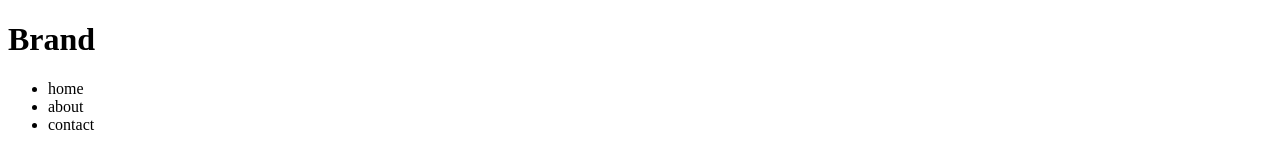
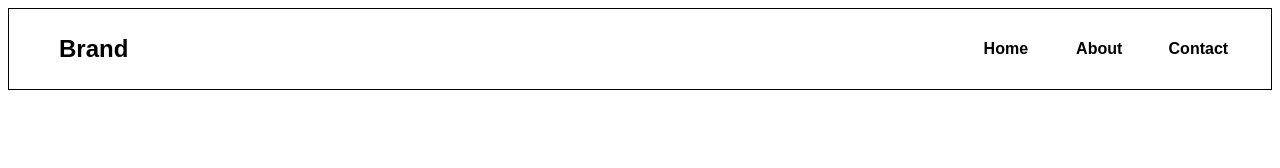
Before and after one commit to suelenbraga2006/atividade-sass, a website: page source/index.html in a window 1280 px wide. Drawn offline with nearby package versions, Linux system fonts and the light colour scheme; files that its build step writes are made by us from their sources.

Commit message:
Ajustes nos estilos

```diff
--- a/source/index.html
+++ b/source/index.html
@@ -9,12 +9,12 @@
     <body>
 
         <header>
-            <h1>Brand</h1>
             <nav>
                 <ul>
-                    <li>home</li>
-                    <li>about</li>
-                    <li>contact</li>
+                    <li class="brand"><a href="#">Brand</a></li>
+                    <li><a href="#">Home</a></li>
+                    <li><a href="#">About</a></li>
+                    <li><a href="#">Contact</a></li>
                 </ul>
             </nav>
         </header>
--- /dev/null
+++ b/source/scss/navbar/brand.scss
@@ -0,0 +1,3 @@
+.brand{
+    @extend %brand;
+}
--- /dev/null
+++ b/source/scss/navbar/nav.scss
@@ -0,0 +1,15 @@
+nav{
+    @extend %nav-padrao;
+}
+
+nav ul{
+    @extend %nav-ul;
+}
+
+nav ul li{
+    @extend %nav-ul-li;
+}
+
+nav ul li a{
+    @extend %nav-ul-li-a;
+}
--- /dev/null
+++ b/source/scss/navbar/navbar.scss
@@ -0,0 +1,3 @@
+@import "nav.scss";
+@import "brand.scss";
+@import "links.scss";
--- /dev/null
+++ b/source/scss/placeholders.scss
@@ -0,0 +1,34 @@
+%nav-padrao{
+    border: 1px solid $navbar-border-color;
+    padding: 10px;
+    background: $navbar-background;
+}
+
+%nav-ul{
+    display: -webkit-flex;
+    display: flex;
+    -webkit-flex-flow: row nowrap;
+    flex-flow: row nowrap;
+    -webkit-align-items: center;
+    align-items: center;
+}
+
+%nav-ul-li{
+    font-family: "Arial";
+    font-size: 1em;
+    list-style: none;
+    font-weight: bold;
+    -webkit-flex: 1;
+    flex: 1;
+}
+
+%nav-ul-li-a{
+    color: $navbar-a-color;
+    text-decoration: none;
+}
+
+%brand{
+    font-size: 1.5em;
+    -webkit-flex: 10;
+    flex: 10;
+}
--- a/source/scss/style.scss
+++ b/source/scss/style.scss
@@ -0,0 +1,3 @@
+@import "variaveis.scss";
+@import "placeholders.scss";
+@import "navbar/navbar.scss";
--- /dev/null
+++ b/source/scss/variaveis.scss
@@ -0,0 +1,3 @@
+$navbar-border-color: #000000;
+$navbar-background: #ffffff;
+$navbar-a-color: #000000;
```
Also changed, not shown: gulpfile.js (+4 -3 lines), source/scss/navbar/links.scss (added).
